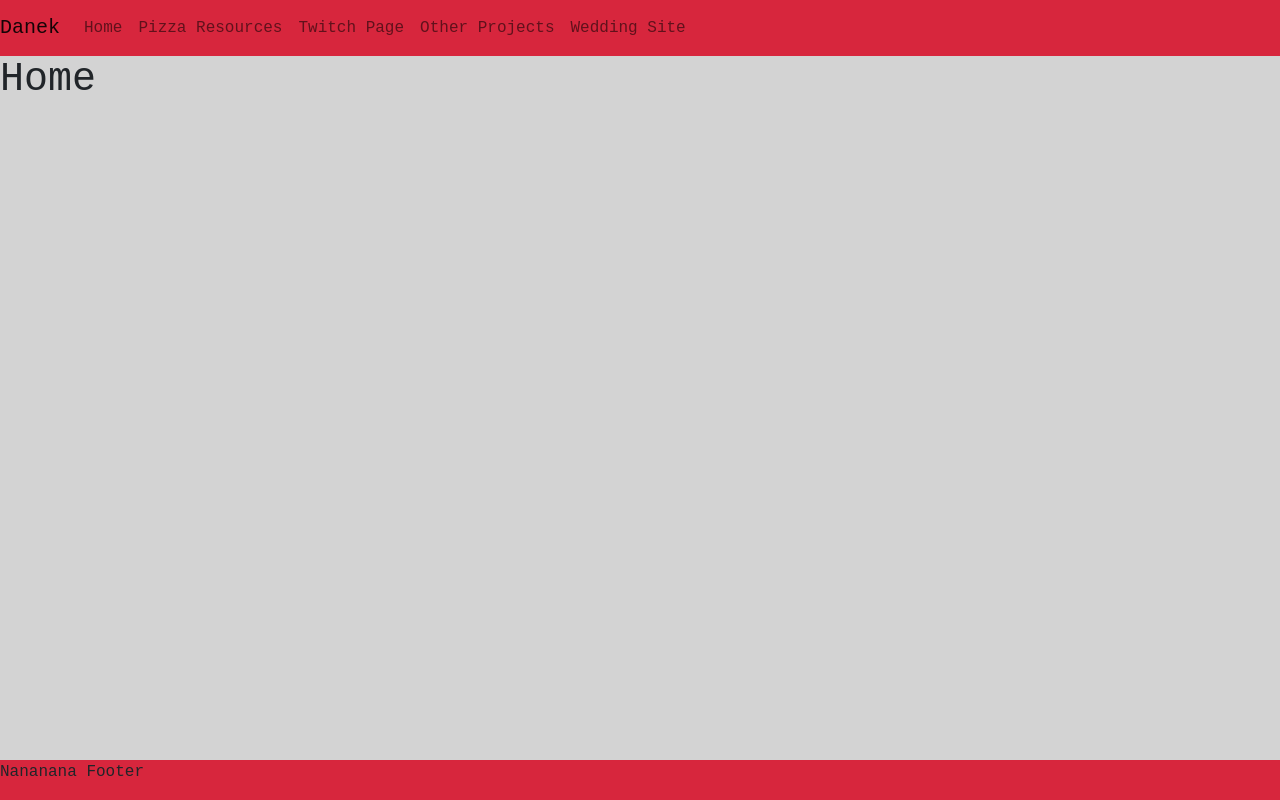
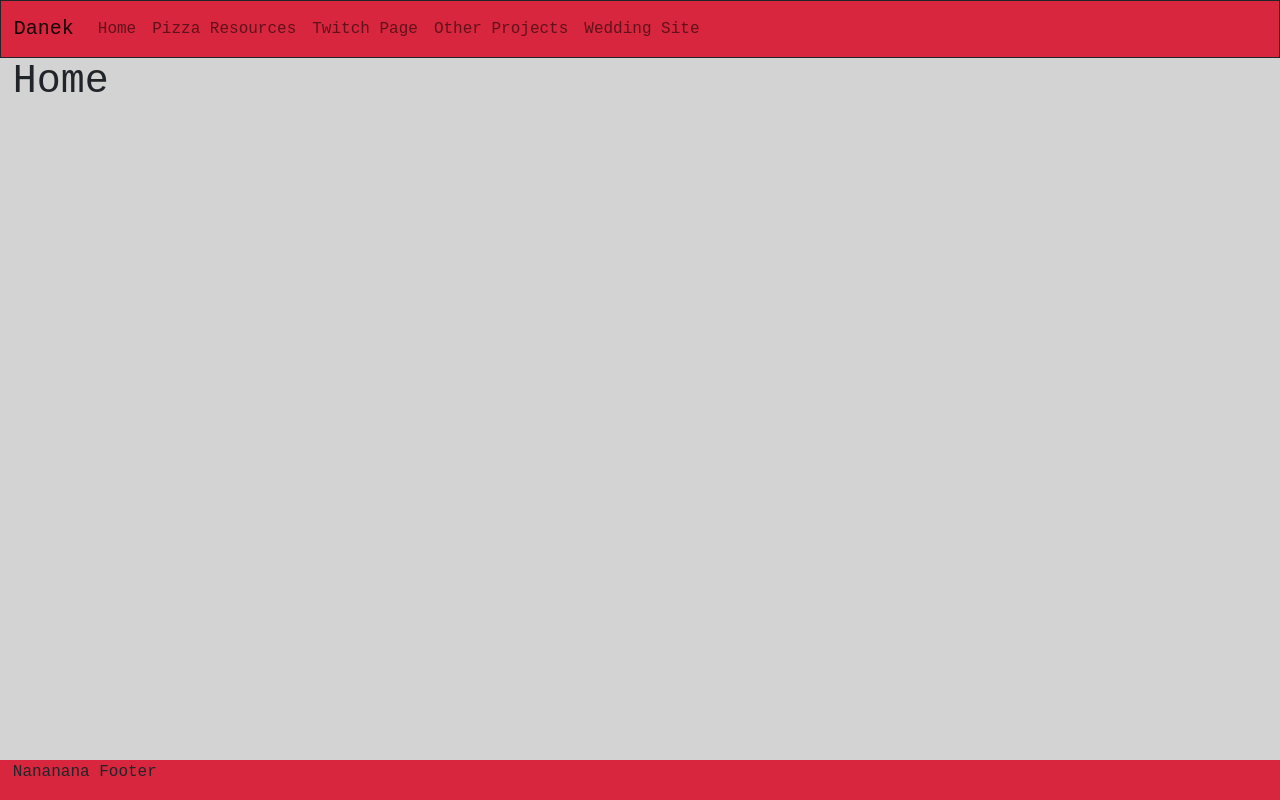
Before and after one commit to danekf/flask_small, a Django app: page / in a window 1280 px wide. Run offline with Django 4.2, Linux system fonts and the light colour scheme.

Commit message:
import base css to apps, add padding css class to base.css

```diff
--- a/home/templates/index.html
+++ b/home/templates/index.html
@@ -4,9 +4,10 @@
 
 {% block content %}
 <link rel="stylesheet" type = "text/css" href="{% static 'css/home.css' %}">
+<link rel="stylesheet" type = "text/css" href="{% static 'css/base.css' %}">
 
 <!-- Everything goes into the block -->
-<div class="block">
+<div class="block pad-left">
   <h1>Home</h1>
 
 </div>
--- a/pizza/templates/pizza.html
+++ b/pizza/templates/pizza.html
@@ -4,9 +4,10 @@
 
 {% block content %}
 <link rel="stylesheet" type = "text/css" href="{% static 'css/pizza.css' %}">
+<link rel="stylesheet" type = "text/css" href="{% static 'css/base.css' %}">
 
 <!-- Everything goes into the block -->
-<div class="block">
+<div class="block pad-left">
   <h1>Pizza Stuff</h1>
 
 </div>
--- a/static/css/__menu.css
+++ b/static/css/__menu.css
@@ -1,3 +1,4 @@
 .navbar {
   background-color: #d7263d;
+  border: 1px solid;
 }
--- a/static/css/base.css
+++ b/static/css/base.css
@@ -23,6 +23,10 @@
   flex: 1 1 auto;
 }
 
+.pad-left {
+  padding-left: 1vw;
+}
+
 .footer {
   flex: 0 1 40px;
   background-color: #D7263D;
--- a/templates/__menu.html
+++ b/templates/__menu.html
@@ -1,7 +1,10 @@
 {% load static %}
 <link rel="stylesheet" type = "text/css" href="{% static 'css/__menu.css' %}">
+<link rel="stylesheet" type = "text/css" href="{% static 'css/base.css' %}">
+
+
 <!-- Nav Menu Static for now, dynamic in the future-->
-  <nav class="navbar navbar-expand-lg navbar-light">
+  <nav class="navbar navbar-expand-lg navbar-light pad-left">
     <a class="navbar-brand" href="/">Danek</a>
     <button class="navbar-toggler" type="button" data-toggle="collapse" data-target="#navbarNav" aria-controls="navbarNav" aria-expanded="false" aria-label="Toggle navigation">
       <span class="navbar-toggler-icon"></span>
--- a/templates/base.html
+++ b/templates/base.html
@@ -34,7 +34,7 @@
       </div>
 
       <!-- Footer -->
-      <div class="footer">
+      <div class="footer pad-left">
         Nananana Footer
       </div>
 
--- a/twitch/templates/twitch.html
+++ b/twitch/templates/twitch.html
@@ -3,11 +3,13 @@
 
 {% block content %}
 <link rel="stylesheet" type = "text/css" href="{% static 'css/twitch.css' %}">
+<link rel="stylesheet" type = "text/css" href="{% static 'css/base.css' %}">
+
 <!-- Load the Twitch embed JavaScript file -->
 <script src="https://embed.twitch.tv/embed/v1.js"></script>
 
 <!-- Everything goes into the block -->
-<div class="block">
+<div class="block pad-left">
   <h1>KD forever twitch page</h1>
   <div class='description'>This is the KD together twitch page which features both myself and my fiancé Kiri.</div>
 
```
